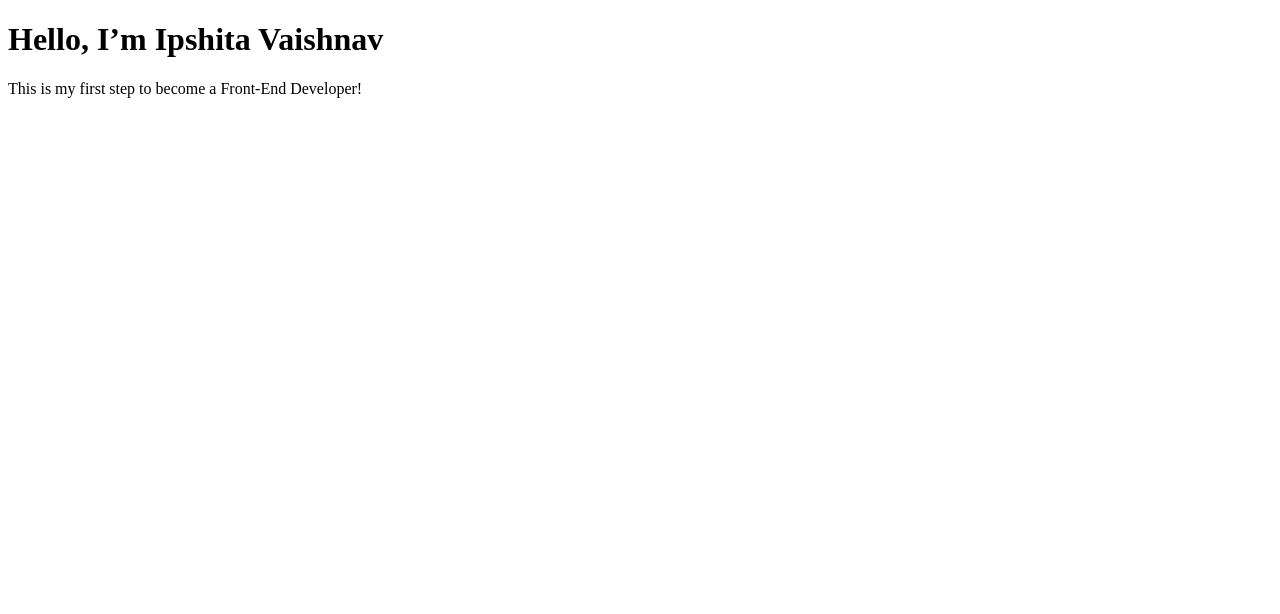
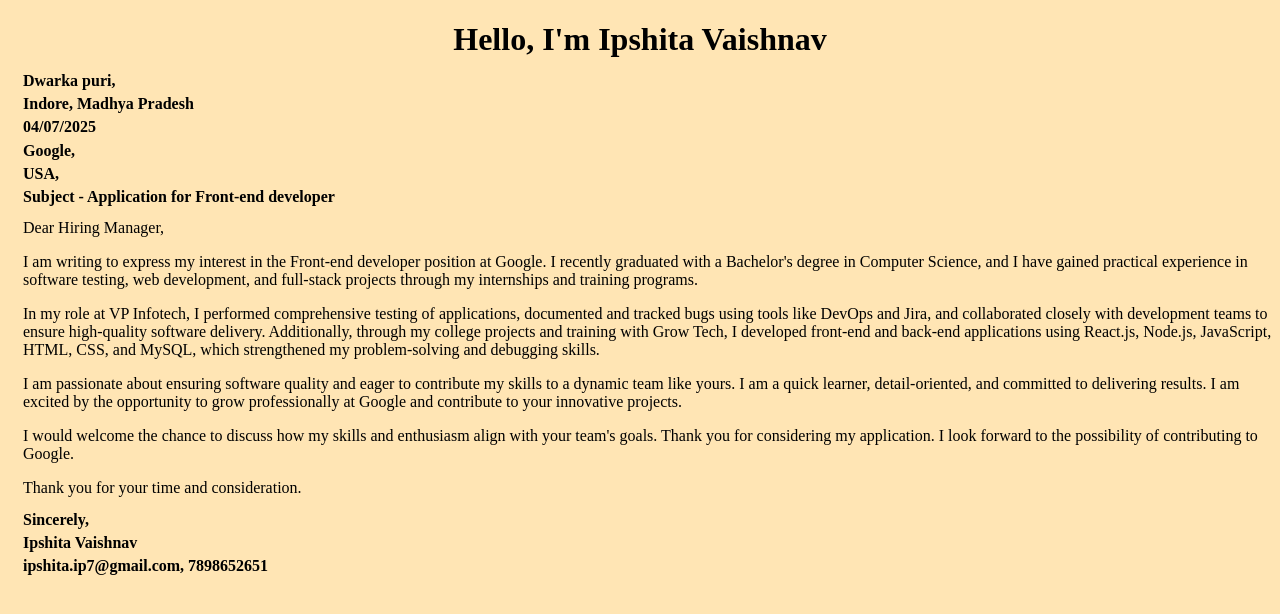
Before and after one commit to ipshita754/personal-website, a plain HTML site: page personal-website/index.html in a window 1280 px wide. Drawn offline with Linux system fonts and the light colour scheme.

Commit message:
Updated index.html with new content

```diff
--- a/personal-website/index.html
+++ b/personal-website/index.html
@@ -1,10 +1,61 @@
 <!DOCTYPE html>
 <html>
+
 <head>
   <title>My First Website</title>
+  <style>
+    body {
+      background-color: #FFE5B4;
+      color: #000;
+    }
+    h4{
+      line-height: 2px;
+    }
+    .content {
+      text-align: center;
+    }
+    .cover-letter{
+      margin-left: 15px;
+    }
+  </style>
 </head>
+
 <body>
-  <h1>Hello, I’m Ipshita Vaishnav</h1>
-  <p>This is my first step to become a Front-End Developer!</p>
+  <div class="content">
+    <h1>Hello, I'm Ipshita Vaishnav</h1>
+  </div>
+  <div class="cover-letter">
+    <h4>Dwarka puri, </h4>
+    <h4>Indore, Madhya Pradesh</h4>
+    <h4>04/07/2025</h4>
+    <h4>Google,</h4>
+    <h4>USA,</h4>
+    <h4>Subject - Application for Front-end developer</h4>
+    <p>Dear Hiring Manager,</p>
+
+      <p>I am writing to express my interest in the Front-end developer position at Google. I
+      recently graduated with a Bachelor's degree in Computer Science, and I have gained practical experience in
+      software testing, web development, and full-stack projects through my internships and training programs.</p>
+
+      <p>In my role at VP Infotech, I performed comprehensive testing of applications, documented and tracked bugs using
+      tools like DevOps and Jira, and collaborated closely with development teams to ensure high-quality software
+      delivery. Additionally, through my college projects and training with Grow Tech, I developed front-end and
+      back-end applications using React.js, Node.js, JavaScript, HTML, CSS, and MySQL, which strengthened my
+      problem-solving and debugging skills.</p>
+
+      <p>I am passionate about ensuring software quality and eager to contribute my skills to a dynamic team like yours. I
+      am a quick learner, detail-oriented, and committed to delivering results. I am excited by the opportunity to grow
+      professionally at Google and contribute to your innovative projects.</p>
+
+      <p>I would welcome the chance to discuss how my skills and enthusiasm align with your team's goals. Thank you for
+      considering my application. I look forward to the possibility of contributing to Google.</p>
+
+      <p>Thank you for your time and consideration.</p>
+      <h4>Sincerely,</h4>
+      <h4>Ipshita Vaishnav</h4>
+      <h4>ipshita.ip7@gmail.com, 7898652651</h4>
+
+  </div>
 </body>
+
 </html>
```
Also changed, not shown: personal-website/bmw.jpg (added).
